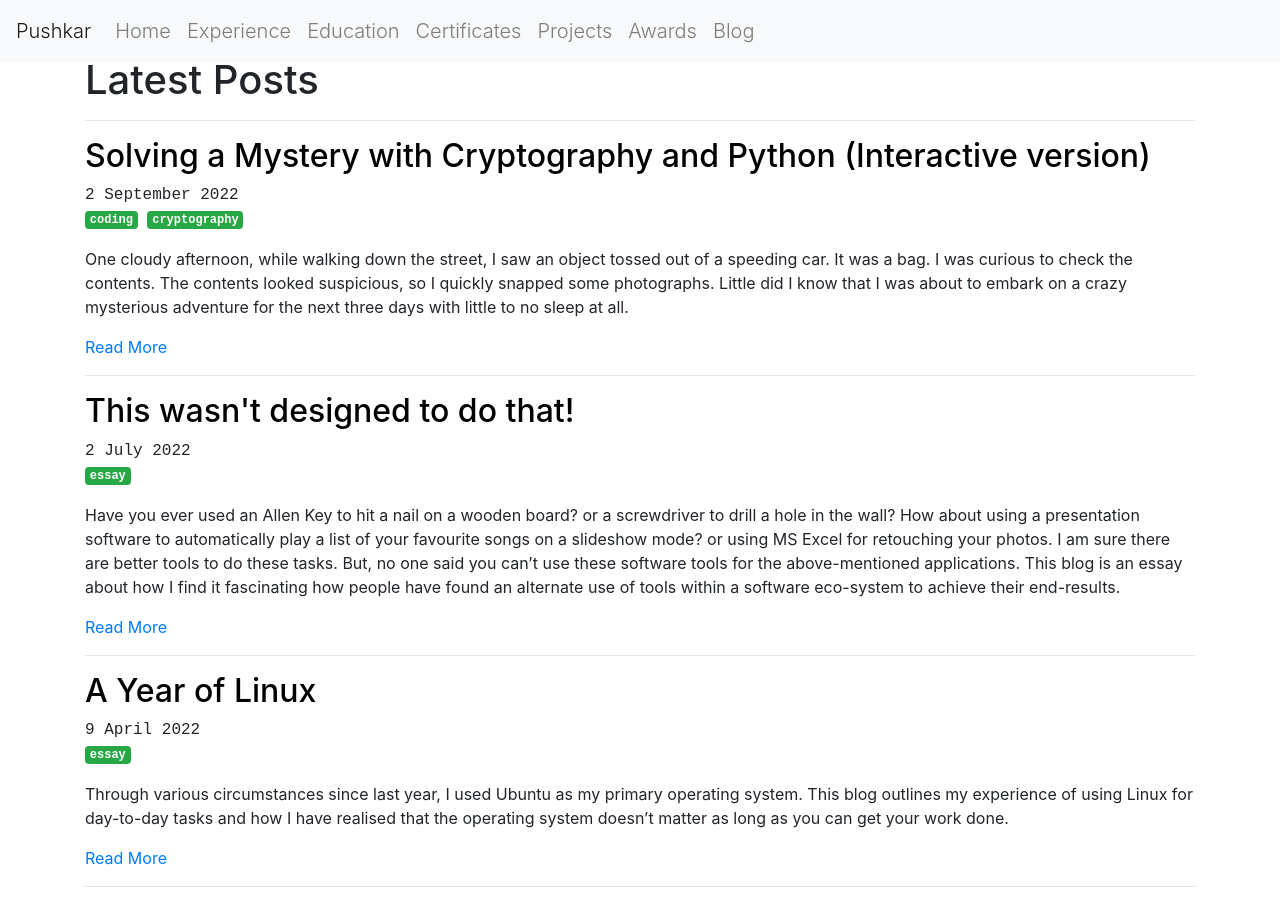
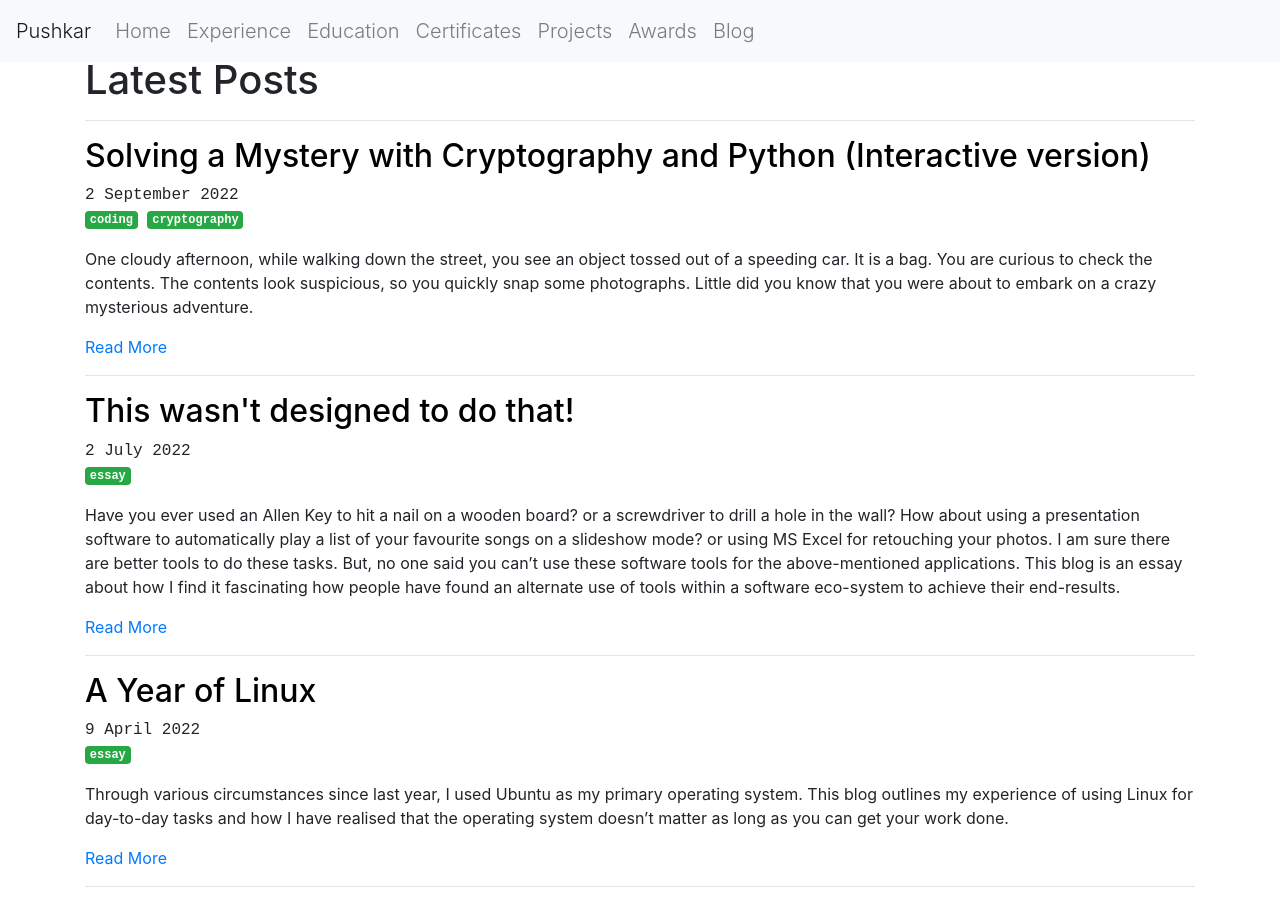
Before and after one commit to pushkarkadam/portfolio, a Jekyll site: the page built from blog.html, in a window 1280 px wide and 900 px high. Built offline with Jekyll 4.4.1, drawn with Linux system fonts in a browser that asks for light colours; nearby versions of some CDN libraries; a script that is not in the unit is left out.

Commit message:
final edit of interactive code breaking

````diff
--- a/my_collections/_posts/2022-09-03-code-breaking-interactive.md
+++ b/my_collections/_posts/2022-09-03-code-breaking-interactive.md
@@ -7,21 +7,19 @@
 author: Pushkar Kadam
 ---
 
-One cloudy afternoon, while walking down the street, I saw an object tossed out of a speeding car. It was a bag. I was curious to check the contents. The contents looked suspicious, so I quickly snapped some photographs. Little did I know that I was about to embark on a crazy mysterious adventure for the next three days with little to no sleep at all.
-
-Mysteries are always intriguing. So, I was thrilled when I found a 'stop a bank robbery' code-breaking challenge on Khan Academy. I have been learning maths from Khan Academy for a long time. Recently, I started learning about Cryptography and came across a fantastic code-breaking challenge. This blog outlines the process of decrypting secret messages with the help of a computer programming language called Python.
+One cloudy afternoon, while walking down the street, you see an object tossed out of a speeding car. It is a bag. You are curious to check the contents. The contents look suspicious, so you quickly snap some photographs. Little did you know that you were about to embark on a crazy mysterious adventure.
 
 <div class="alert alert-danger" role="alert">
     <h4 class="alert-heading"><i class="bi bi-exclamation-triangle-fill"></i> Spoiler Alert!</h4>
     <p>Following this, there are going to be spoilers to the puzzles. So, if you want to solve this on your own, I highly recommend you to go to <a href="https://www.khanacademy.org/computing/computer-science/cryptography/cryptochallenge/a/cryptochallenge-introduction" class="alert-link" target="_blank">Khan Academy</a> to solve these puzzles</p>
     <hr>
-    <p class="mb-0">You may read ahead if you want to read a mystery blog and find out how to do cryptanalysis or are curious about code-breaking.</p>
+    <p class="mb-0">In this interactive version, there are plots to play around and solution is hidden under a toggle button. You may read ahead if you want to read a mystery blog and find out how to do cryptanalysis or are curious about code-breaking. </p>
 </div>
 
 ## Chapter 1: The discovery
 ---
 
-The contents from the bag thrown out of the car were mysterious. There were blueprints, a circuit diagram, a newspaper clipping, a business card with a hand-written 250 number.
+The contents from the bag thrown out of the car are mysterious. There is a blueprint, a circuit diagram, a newspaper clipping, a business card with a hand-written 250 number.
 
 ![bag far](/portfolio/assets/images/blogs/cryptography/bag_far.jpg){:class="img-fluid"}
 
@@ -39,19 +37,19 @@
 
 ![angles](/portfolio/assets/images/blogs/cryptography/angles.jpg){:class="img-fluid"}
 
-But, one item stood out among the rest. It seemed like a secret code. After returning home, I heard the evening news that said:
+But, one item stands out among the rest. It seems like a secret code. After returning home, you hear the evening news that say:
 
 > Two thieves in their mid-20s are suspected to be in the area; they have been known to strike in neighbouring towns. Just earlier this week, the AMCO insurance office was burglarised and documents were stolen. Reward is being offered for information leading to their arrest...
 {:class="blog-blockquote"}
 
-I realised, to break this code, I must retrace their steps.
+You realise, to break this code, you must retrace their steps.
 
 ## Chapter 2: Caesar
 ---
 
-The business card looked promising. Luckily, I have a friend who works in Hudson Bay Lodge. I entered that dark hotel. My friend informed me that someone had checked into room 250 for three days. He gave me a copy of the key and told me that I only had two minutes to look.
+The business card looks promising. Luckily, you have a friend who works in Hudson Bay Lodge. You enter that dark hotel. Your friend informs you that someone had checked into room 250 for three days. He gives you a copy of the key and tells you that you only have two minutes to look.
 
-When I entered the room, I saw a wastebasket with some papers. Luckily, I found clue #1, two encrypted messages.
+When you enter the room, you see a wastebasket with some papers. Luckily, you find clue #1, two encrypted messages.
 
 ![message 1 and 2](/portfolio/assets/images/blogs/cryptography/message1_2.jpg){:class="img-fluid"}
 
@@ -77,7 +75,7 @@
 wlqjxsvdihkrxvhfr
 ```
 
-Before leaving the hotel, I noticed something else. It looked like an impression from another message. So, I scribbled with a pencil to reveal the hidden text underneath it. The text looked like another cypher.
+Before leaving the hotel, you noticed something else. It looked like an impression from another message. So, you scribbled with a pencil to reveal the hidden text underneath it. The text looked like another cypher.
 
 ![message 3](/portfolio/assets/images/blogs/cryptography/message3.jpg){:class="img-fluid"}
 
@@ -336,7 +334,7 @@
 ## Chapter 3a: Holbein
 ---
 
-The first message from Caesar Cypher talked about `the hidden symbol of death in Holbein` and `switch to vigenere cipher`. I searched the Holbein on the internet, and after going through several images, one image struck out. The image was a famous painting by Holbein called The Ambassadors.  *Fig. 4* shows The Ambassadors by Hans Holbein the Younger.
+The first message from Caesar Cypher talked about `the hidden symbol of death in Holbein` and `switch to vigenere cipher`. You search the Holbein on the internet, and after going through several images, one image strikes out. The image is a famous painting by Holbein called The Ambassadors.  *Fig. 4* shows The Ambassadors by Hans Holbein the Younger.
 
 {% include image.html url="/portfolio/assets/images/blogs/cryptography/holbein.jpg" description="<strong>Fig. 4</strong>. The Ambassadors by Hans Holbein the Younger (Image credit: The National Gallery, UK)" %}
 
@@ -361,15 +359,15 @@
 e: yaed guardgqx
 ```
 
-So, we know which cypher to use and the code word. However, knowing the code word may not be enough to decrypt the message. We are lucky when we know the secret code word `skull`. But, we still get gibberish when we implement the code word `skull` to decrypt message 3. Therefore, knowing the code word is not enough; it is also essential to know the length of the code word.
-
-To find the length of the code word, we must find an information leak that often happens in long messages with repeating words. Since we are moving the same code word across the encrypted message, we start seeing peaks in the distribution after a few intervals.
+So, you know which cypher to use and the code word. However, knowing the code word may not be enough to decrypt the message. You are lucky when you know the secret code word. But, you still get gibberish when you implement the code word to decrypt message 3. Therefore, knowing the code word is not enough; it is also essential to know the length of the code word.
 
 <a class="btn btn-primary" data-toggle="collapse" href="#solution3">View Solution</a>
 
 <div markdown="1" class="collapse" id="solution3">
 
 ### Cracking the code
+
+To find the length of the code word, you must find an information leak that often happens in long messages with repeating words. Since you are moving the same code word across the encrypted message, you start seeing peaks in the distribution after a few intervals.
 
 We shift the message as follows and find the coincidences, i.e. the letters of the shifted message with one letter to the right that matches the original cyphertext. Following is an example of shifting the cyphertext.
 
@@ -512,7 +510,7 @@
 ## Chapter 4: Polybius
 ---
 
-After deciphering the first three messages, I took a stroll to the train station. But, I didn't see anything under the bench, as message 3 pointed out. But then, I glanced at a burnt paper close to the train tracks.
+After deciphering the first three messages, you take a stroll to the train station. But, you don't see anything under the bench, as message 3 pointed out. But then, you glance at a burnt paper close to the train tracks.
 
 ![message 4](/portfolio/assets/images/blogs/cryptography/polybius_message.jpg){:class="img-fluid"}
 
@@ -641,7 +639,7 @@
 ## Chapter 5: Zeros and Ones
 ---
 
-Finally, after decoding the first four messages, I learned the safehouse's location and name ("blackout"). I approached the safehouse. There wasn't anyone around, so I entered the safehouse. It was a dark place. Luckily, I brought a flashlight and quickly snapped some images.
+Finally, after decoding the first four messages, you learn the safehouse's location and name ("blackout"). You approach the safehouse. There is no one around, so you enter the safehouse. It is a dark place. Luckily, you brought a flashlight and quickly snap some images.
 
 ![binary 1](/portfolio/assets/images/blogs/cryptography/binary1.jpg){:class="img-fluid"}
 
@@ -657,9 +655,11 @@
 
 ![compass](/portfolio/assets/images/blogs/cryptography/compass.jpg){:class="img-fluid"}
 
-It seems like the clues that I found in the safehouse has everything to do with the clues that I found from the bag. The clues from the safehouse provide steps to encrypt the message.
+It seems like the clues that you found in the safehouse has everything to do with the clues that you found from the bag. The clues from the safehouse provide steps to encrypt the message.
 
 {% include image.html url="/portfolio/assets/images/blogs/cryptography/angles.jpg" description="<strong>Fig. 8</strong>. Image of angles from the bag" %}
+
+Your first order of business is to decipher the angles.
 
 <a class="btn btn-primary" data-toggle="collapse" href="#angles">View Solution</a>
 
@@ -667,7 +667,7 @@
 
 ##### Angles
 
-My first order of business was to decipher the angles. One of the clues from the safehouse pages was about a compass. Also, every angle in the message has a cardinal direction (East, West, North, South) and an intermediate direction (North East, North West, South East, South West). Digging deeper into some pages, I realised that the angles follow a number system that limits up to the number `3`. So, I concluded that the angles are as follows:
+ One of the clues from the safehouse pages was about a compass. Also, every angle in the message has a cardinal direction (East, West, North, South) and an intermediate direction (North East, North West, South East, South West). Digging deeper into some pages, I realised that the angles follow a number system that limits up to the number `3`. So, I concluded that the angles are as follows:
 
 ```
     10 00 11
@@ -699,7 +699,7 @@
 1011 1010 0010 1100 1000 0011 1010 1011 1110 1011 0010 0010 1101 1000 1011 0111 1100 0010
 ```
 
-I had to decode the angles manually. So, there is a chance of misplacing a number. This misplacement could be a catastrophe.
+You must decode the angles manually. So, there is a chance of misplacing a number. This misplacement could be a catastrophe.
 
 We must combine the binary digits and eliminate all the white spaces as follows:
 
@@ -950,12 +950,12 @@
 ## Epilogue
 ---
 
-I decrypted the secret code, and the police have accepted my information and now acting on it.
+You decrypted the secret code, and the police have accepted your information and now acting on it.
 
 ## Acknowledgement
 ---
 
-If it is still not obvious, let me clarify that the above story is fictitious, and any events mentioned above never happened. I am grateful to Khan Academy for this puzzle, which I recently learned, was released in 2014. All the images provided as clues are from Khan Academy, and they deserve full credit for those images.
+I am grateful to Khan Academy for this puzzle, which I recently learned, was released in 2014. All the images provided as clues are from Khan Academy, and they deserve full credit for those images.
 
 I accidentally stumbled upon this puzzle while learning cryptography. Some of the puzzles were very difficult for me. Thanks to Khan Academy, I recently learned about the frequency analysis of a message and its role in encryption. I learned several encryption techniques while doing this challenge that I did not know before. I would have been lost without some clues provided by the challenge and the community discussion in the comments.
 
````
Also changed, not shown: other parts of my_collections/_posts/2022-09-03-code-breaking-interactive.md (+2 -1 lines).
